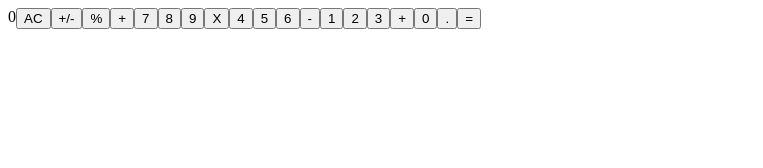
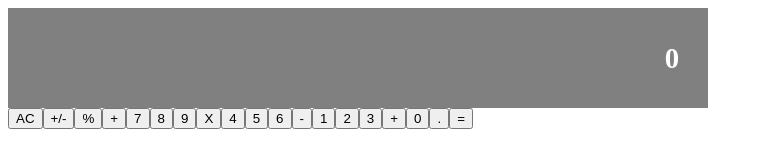
Before and after one commit to mcrd25/react-calculator, a React app: page / in a window 1280 px wide. Shown: the whole page, without its empty margins (0-763 px from the left). Built offline with nearby package versions, Linux system fonts and the light colour scheme.

Commit message:
Added Display styling

```diff
--- a/src/index.css
+++ b/src/index.css
@@ -4,4 +4,18 @@
 
 .calculator {
 	width: 700px;
+	flex-direction: column;
 }
+
+.calc-display {
+	box-sizing: border-box;
+	background: grey;
+	height: 100px;
+	color: #fff;
+	font-weight: bold;
+	padding: 1em;
+	align-items: center;
+	justify-content: flex-end;
+	width: 100%;
+	font-size: 1.8em;
+}
```
